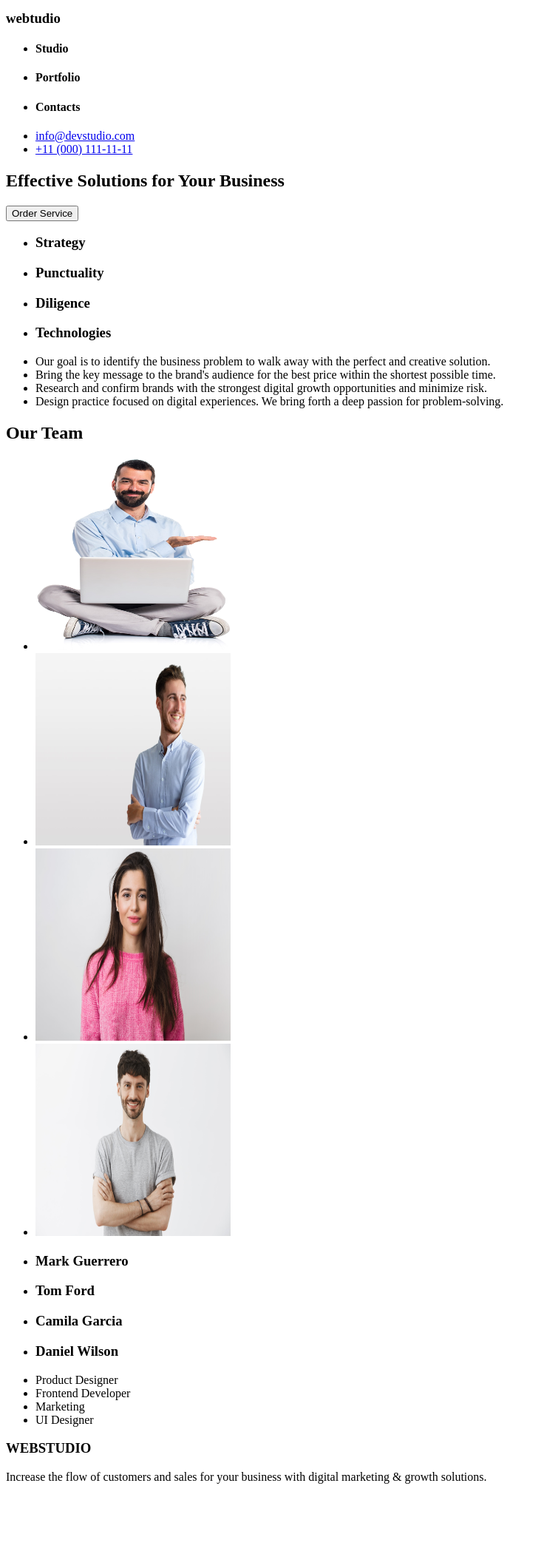
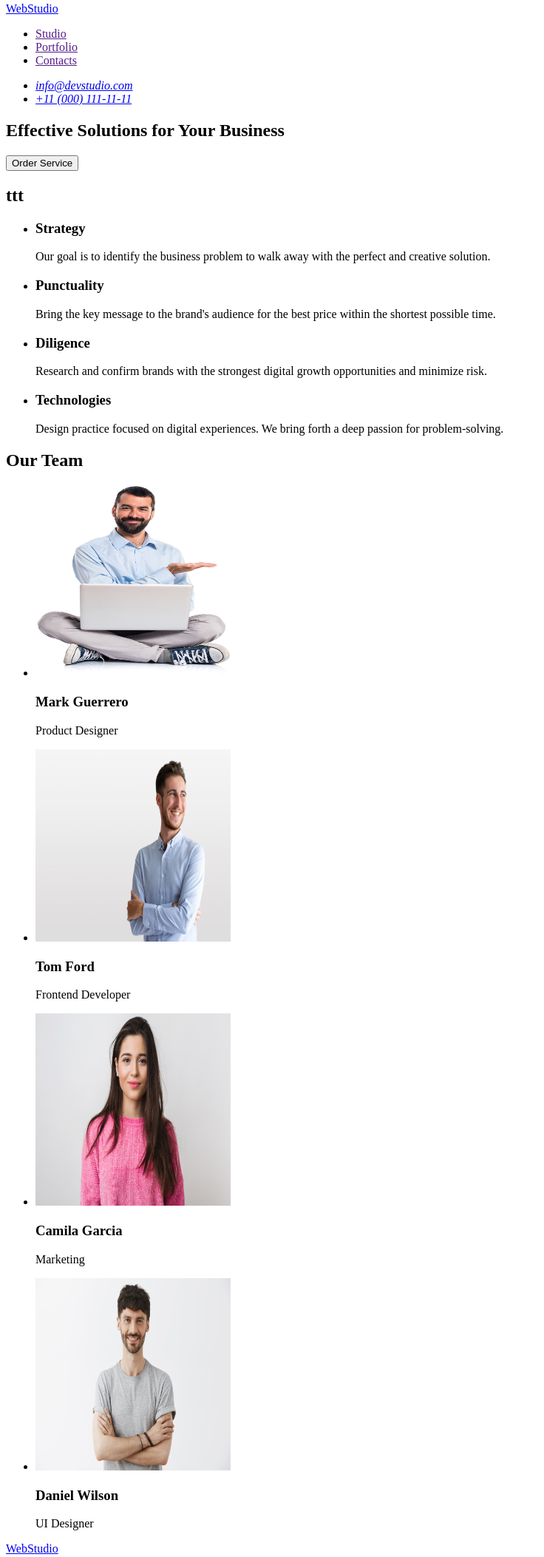
Before and after one commit to Akulatiny/goit-markup-hw-no01, a plain HTML site: page index.html in a window 1280 px wide. Shown: the part 5-2110 px from the top of the page at 74% size, without its empty margins (0-736 px from the left). Before the commit the page ends 2027 px from the top, so only its background shows below. Drawn offline with Linux system fonts and the light colour scheme; a script that the page names is missing.

Commit message:
Update index.html

```diff
--- a/index.html
+++ b/index.html
@@ -6,43 +6,45 @@
         <meta charset="utf-8">
         <meta name="viewport" content="width=device-width">
         <title>WEBstudio</title>
-        <link href="style.css" rel="stylesheet" type="text/css" >
+
 </head>
 
 <body>
 
     <header>
 
-        <h3>webtudio</h3>
+
         <nav>
+            <a href="./index.html">WebStudio</a>
             <ul>
 
                 <li>
-                    <h4>Studio</h4>
+                    <a href="">Studio</a>
                 </li>
                 <li>
-                    <h4>Portfolio</h4>
+                    <a href="">Portfolio</a>
                 </li>
                 <li>
-                    <h4>Contacts</h4>
+                    <a href="">Contacts</a>
                 </li>
 
             </ul>
         </nav>
+        <address>
         <ul>
 
-            <li><a href="info@devstudio.com">info@devstudio.com</a></li>
-            <li><a href="+110001111111">+11 (000) 111-11-11</a></li>
+            <li><a href="mailto:info@devstudio.com">info@devstudio.com</a></li>
+            <li><a href="tel:+110001111111">+11 (000) 111-11-11</a></li>
 
         </ul>
-
+</address>
 
     </header>
 
     <script src="script.js"></script>
     <!-- button -->
+    <main>
     <section>
-
         <h1>Effective Solutions
             for Your Business</h1>
 
@@ -51,77 +53,75 @@
 
     </section>
 
-    <main>
+
         <!-- text -->
+
+        <section>
+<h2>ttt</h2>
         <ul>
 
             <li>
                 <h3>Strategy</h3>
+                <p>Our goal is to identify the business
+                problem to walk away with the perfect and creative solution. </p>
             </li>
             <li>
                 <h3>Punctuality</h3>
+                <p>Bring the key message to the brand's audience for the best price within the shortest possible time.</p>
             </li>
             <li>
                 <h3>Diligence</h3>
+                <p>Research and confirm brands with the strongest digital growth opportunities and minimize risk.</p>
             </li>
             <li>
                 <h3>Technologies</h3>
+                <p>Design practice focused on digital experiences. We bring forth a deep passion for problem-solving.</p>
             </li>
 
         </ul>
 
-        <ul>
-
-            <li>Our goal is to identify the business
-                problem to walk away with the perfect and creative solution. </li>
-            <li>Bring the key message to the brand's audience for the best price within the shortest possible time.</li>
-            <li>Research and confirm brands with the strongest digital growth opportunities and minimize risk.</li>
-            <li>Design practice focused on digital experiences. We bring forth a deep passion for problem-solving.</li>
-
-        </ul>
+               </section>
         <!-- our team and pic. -->
+         <section>
         <h2>Our Team</h2>
 
         <ul>
 
-            <li><img src="images/mark.jpg" alt="man mark" width=264 height=260></li>
-            <li><img src="images/tom.jpg" alt="man tom" width=264 height=260></li>
-            <li><img src="images/camila.jpg" alt="woman camila" width=264 height=260></li>
-            <li><img src="images/daniel.jpg" alt="man daniel" width=264 height=260></li>
+
+             <li><img src="./images/mark.jpg" alt="mark.jpg" width=264 height=260>
+
+             <h3>Mark Guerrero</h3>
+             <p>Product Designer</p>
+            </li>
+
+            <li><img src="./images/tom.jpg" alt="tom.jpg" width=264 height=260>
+                <h3>Tom Ford</h3>
+                <p>Frontend Developer</p>
+           </li>
+
+            <li><img src="./images/camila.jpg" alt="camila.jpg" width=264 height=260>
+                <h3>Camila Garcia</h3>
+                <p>Marketing</p>
+            </li>
+
+            <li><img src="./images/daniel.jpg" alt="daniel.jpg" width=264 height=260>
+
+                <h3>Daniel Wilson</h3>
+           <p>UI Designer</p>
+        </li>
+
 
         </ul>
 
-        <ul>
+        </section>
 
-            <li>
-                <h3>Mark Guerrero</h3>
-            </li>
-            <li>
-                <h3>Tom Ford</h3>
-            </li>
-            <li>
-                <h3>Camila Garcia</h3>
-            </li>
-            <li>
-                <h3>Daniel Wilson</h3>
-            </li>
-
-        </ul>
-
-        <ul>
-
-            <li>Product Designer</li>
-            <li>Frontend Developer</li>
-            <li>Marketing</li>
-            <li>UI Designer</li>
-
-        </ul>
-
-    </main>
+     </main>
     <!-- footer -->
     <footer>
 
-        <h3>WEBSTUDIO</h3>
+        <a href="./index.html">WebStudio</a>
+
+
         <p>Increase the flow of customers and sales for your business with digital marketing & growth solutions.</p>
 
     </footer>
```
